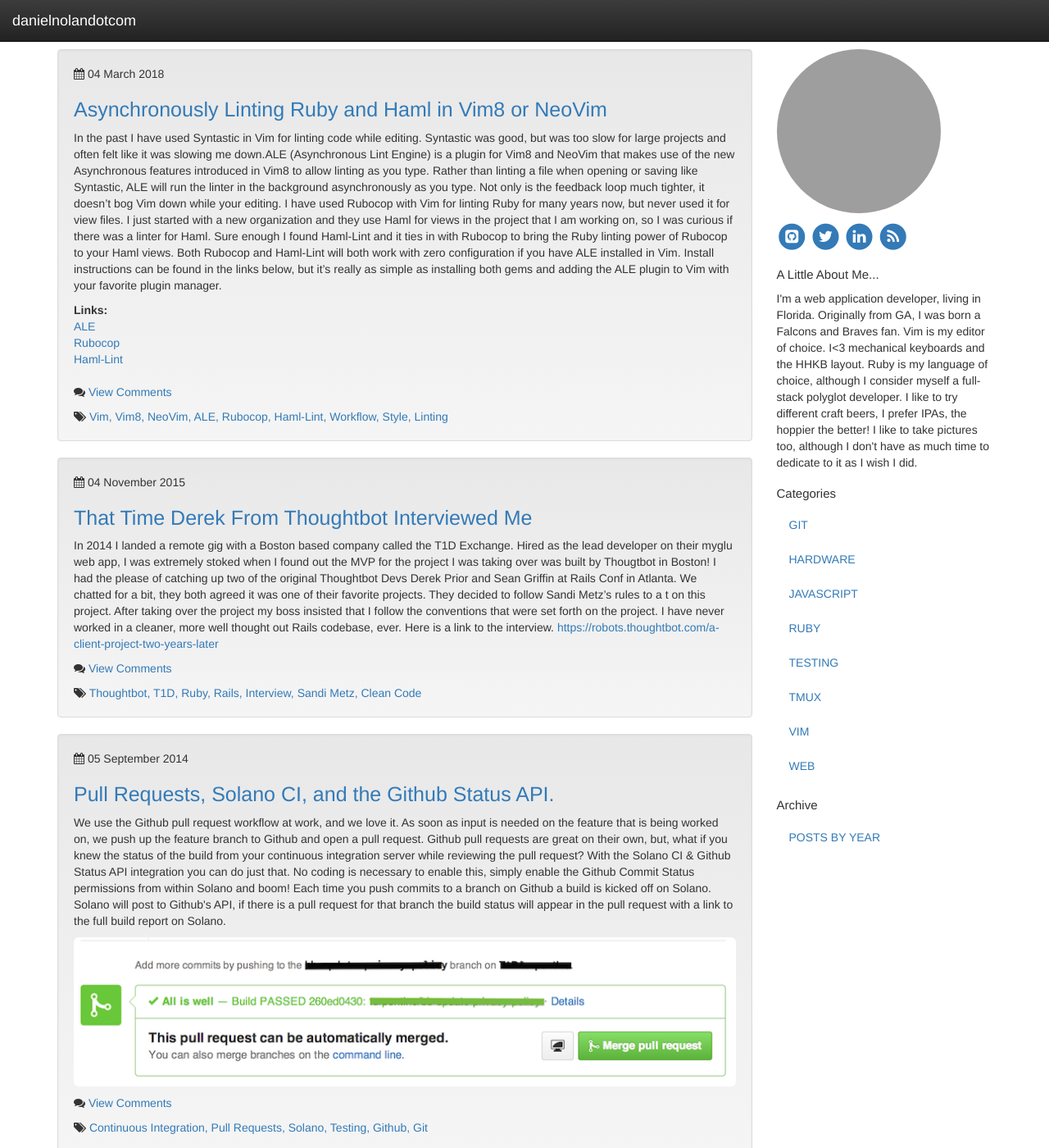
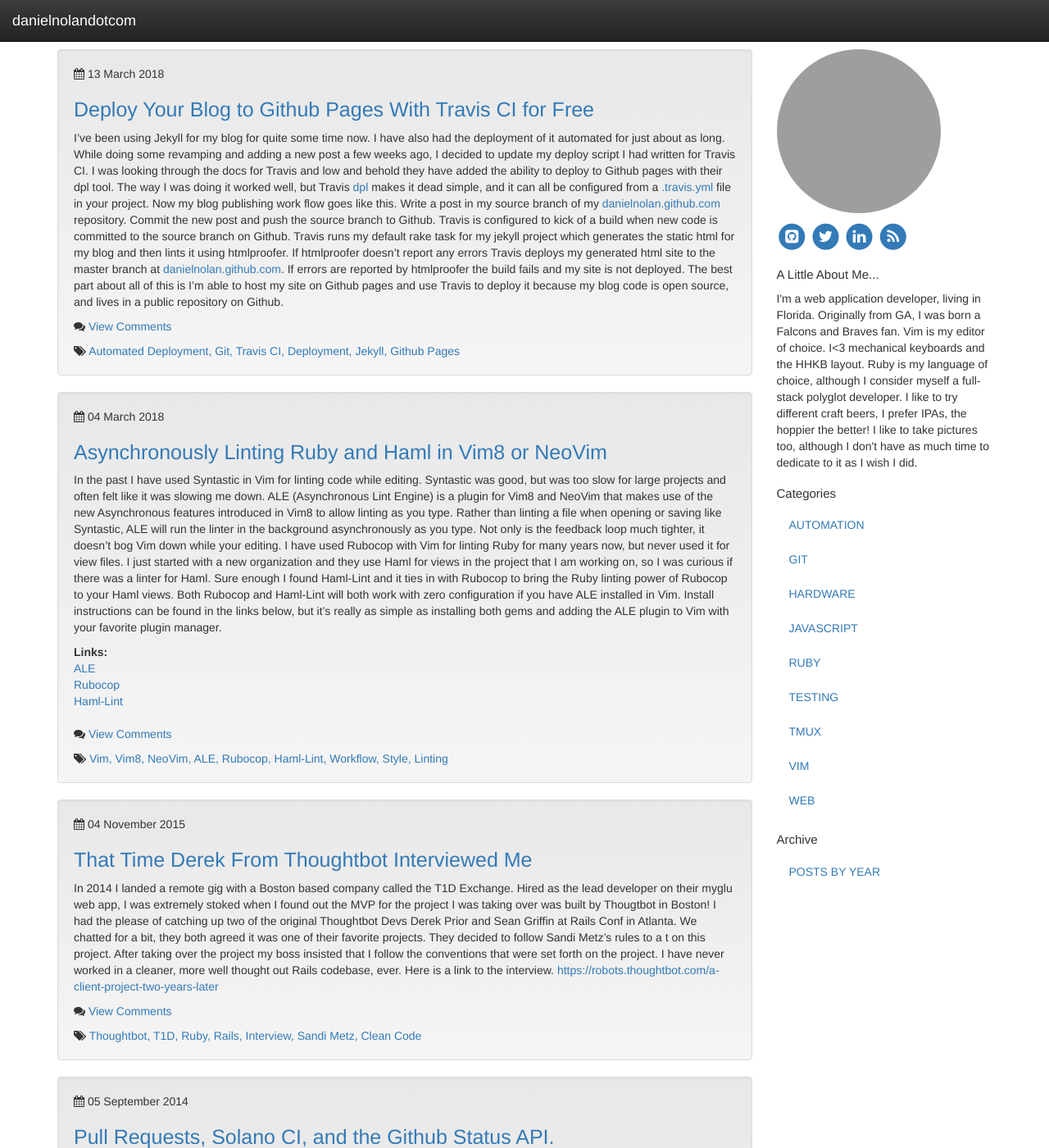
Before and after one commit to danielnolan/danielnolan.github.com, a Jekyll site: the page built from index.html, in a window 1280 px wide and 1400 px high. Shown: the whole window at 82% size. Built offline with Jekyll 4.4.1, drawn with Linux system fonts in a browser that asks for light colours; nearby versions of some CDN libraries; the list of posts is cut into pages by our own code; some of the changed text lies outside the part shown; grey boxes are pictures that could not be loaded.

Commit message:
New Post about Travis CI deployments

```diff
--- /dev/null
+++ b/_posts/2018-03-13-deploy-your-blog-to-gh-pages-with-travis-ci-for-free.md
@@ -0,0 +1,42 @@
+---
+layout: post
+title: Deploy Your Blog to Github Pages With Travis CI for Free
+
+categories:
+- Ruby
+- Automation
+
+tags:
+- Automated Deployment
+- Git
+- Travis CI
+- Deployment
+- Jekyll
+- Github Pages
+
+description: How I deploy the blog you are reading to Github Pages with Travis for free.
+
+---
+
+I've been using Jekyll for my blog for quite some time now. I have also had the
+deployment of it automated for just about as long. While doing some revamping
+and adding a new post a few weeks ago, I decided to update my deploy script I
+had written for Travis CI. I was looking through the docs for Travis and low and
+behold they have added the ability to deploy to Github pages with their dpl
+tool. The way I was doing it worked well, but Travis [dpl] makes it dead simple,
+and it can all be configured from a [.travis.yml] file in your project. Now my
+blog publishing work flow goes like this. Write a post in my source branch of my
+[danielnolan.github.com] repository. Commit the new post and push the source
+branch to Github. Travis is configured to kick of a build when new code is
+committed to the source branch on Github. Travis runs my default rake task for my
+jekyll project which generates the static html for my blog and then lints it using
+htmlproofer. If htmlproofer doesn't report any errors Travis deploys my
+generated html site to the master branch at [danielnolan.github.com]. If errors
+are reported by htmlproofer the build fails and my site is not deployed. The best
+part about all of this is I'm able to host my site on Github pages and use
+Travis to deploy it because my blog code is open source, and lives in a public
+repository on Github.
+
+[danielnolan.github.com]: https://github.com/danielnolan/danielnolan.github.com/
+[.travis.yml]: https://github.com/danielnolan/danielnolan.github.com/blob/source/.travis.yml
+[dpl]: https://docs.travis-ci.com/user/deployment
```
Also changed, not shown: _posts/2018-03-04-asynchronously-ruby-and-haml-linting-in-vim-8-or-neovim.md (+1 -1 lines).
